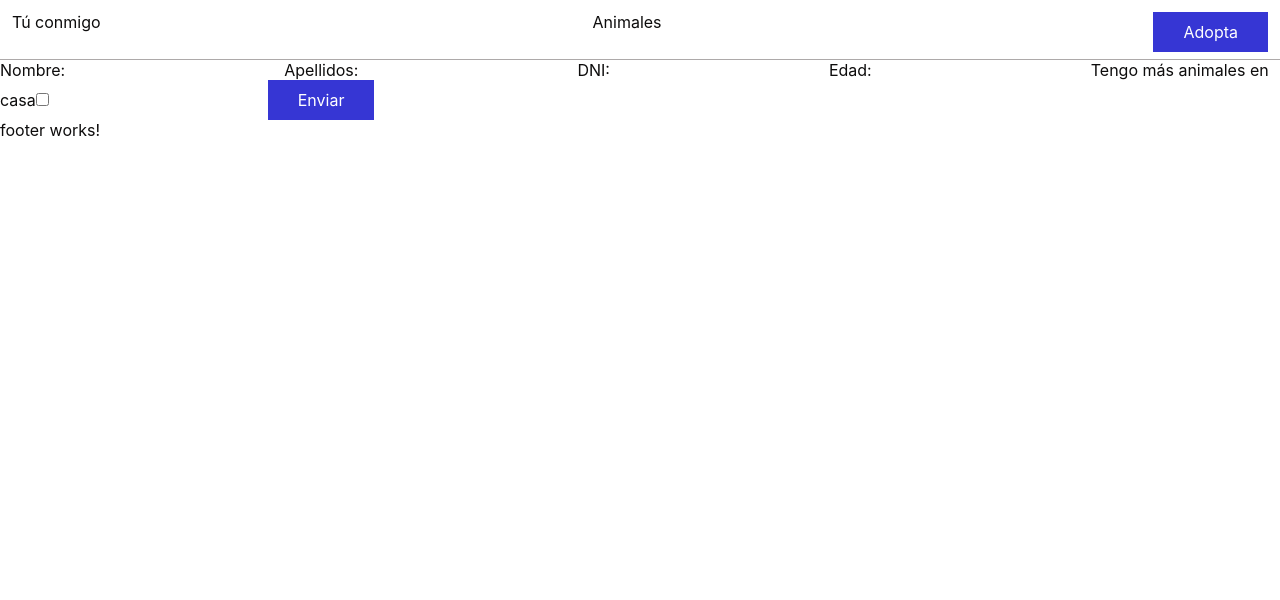
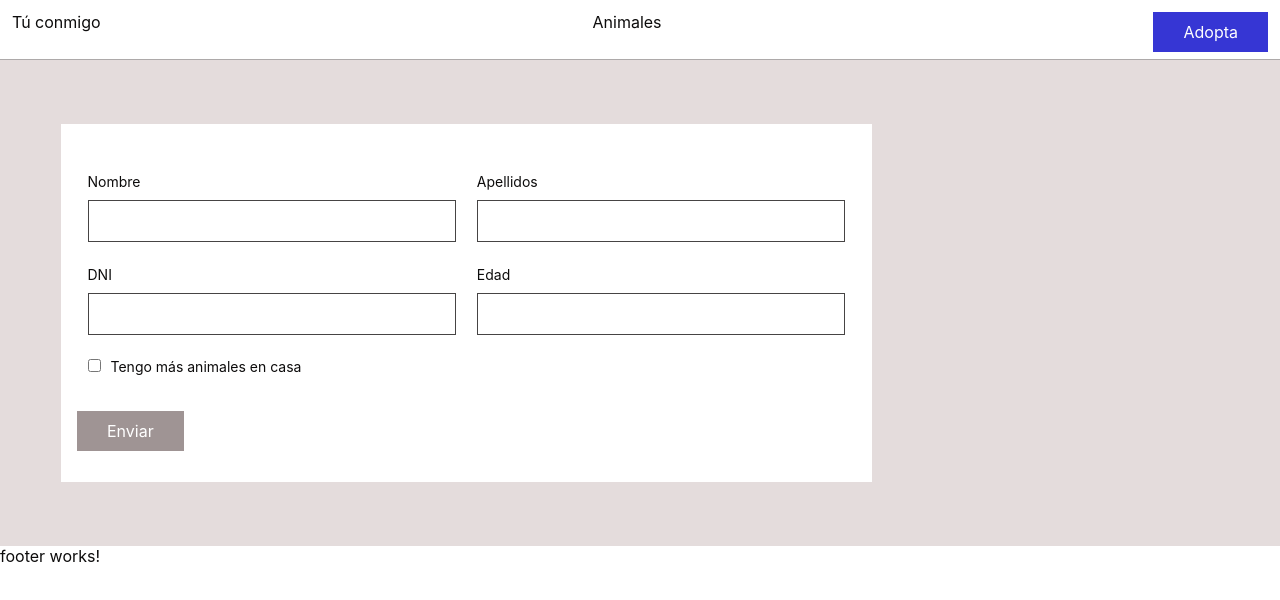
Before and after one commit to Bea-ro/tu-conmigo, an Angular app: page /adoptando-tu-animal/1 in a window 1280 px wide. Shown: the top 600 px of the page. Built offline with nearby package versions, Linux system fonts and the light colour scheme.

Commit message:
add styles to form

```diff
--- a/src/app/components/shared/animal/animal.component.css
+++ b/src/app/components/shared/animal/animal.component.css
@@ -3,6 +3,11 @@
   display: flex;
   flex-direction: column;
   padding-bottom: 36px;
+  background-color: #ffffff;
+}
+
+#animal-card-no-border {
+  border: none;
 }
 
 .animal-image {
@@ -26,9 +31,8 @@
 }
 
 .animal-type-age {
-  margin: 0 20px;
+  margin: 0 20px 20px 20px;
   padding: 18px 0;
-  margin-bottom: 20px;
   display: flex;
   justify-content: space-between;
   font-size: 16px;
@@ -36,6 +40,12 @@
   border-bottom: 1px solid #9f9494;
 }
 
+.adopt-page-style {
+  margin: 0 0 0 20px;
+  padding: 0;
+  border: none;
+}
+
 .age-title {
   font-weight: 600;
 }
--- a/src/app/components/shared/animal/animal.component.html
+++ b/src/app/components/shared/animal/animal.component.html
@@ -1,12 +1,19 @@
-<div *ngIf="animal" class="animal-card">
+<div *ngIf="animal" class="animal-card" id="animal-card-no-border">
   <img [src]="animal.image" [alt]="animal.name" class="animal-image" />
   <p class="animal-name">{{ animal.name }}</p>
   <p class="animal-description">{{ animal.description }}</p>
-  <div class="animal-type-age">
-    <p class="animal-type">{{ animal.type }}</p>
+  <div class="animal-type-age" [ngClass]="adoptPageStyle">
+    <!-- este elemento tiene un estilo en home y otro en adopta -->
+    <p *ngIf="!hideElementsAnimalCard" class="animal-type">{{ animal.type }}</p>
     <p class="animal-age">
       <span class="age-title">Edad:</span>{{ animal.age }} años
     </p>
   </div>
-  <button (click)="goToForm()">Adóptamne</button>
+  <button
+    (click)="goToForm()"
+    *ngIf="!hideElementsAnimalCard"
+    class="adoptame-button"
+  >
+    Adóptamne
+  </button>
 </div>
--- a/src/app/components/shared/animal/animal.component.ts
+++ b/src/app/components/shared/animal/animal.component.ts
@@ -12,6 +12,8 @@ import { Router, RouterLink } from '@angular/router';
 })
 export class AnimalComponent {
   @Input() animal?: Animal;
+  @Input() hideElementsAnimalCard?: boolean = false;
+  @Input() adoptPageStyle?: string | null = null;
 
   constructor(private router: Router) {}
 
--- a/src/app/pages/adopt-form/adopt-form.component.css
+++ b/src/app/pages/adopt-form/adopt-form.component.css
@@ -0,0 +1,55 @@
+:host {
+  display: flex;
+  background-color: #e4dcdc;
+  padding: 64px 61px;
+  gap: 54px;
+}
+
+.form-container {
+  background-color: #ffffff;
+  min-width: 70%;
+  padding: 44px 16px 31px 16px;
+  display: flex;
+  flex-direction: column;
+}
+
+.inputs-container {
+  display: grid;
+  grid-template-columns: 1fr 1fr;
+}
+
+fieldset {
+  font-size: 14px;
+  display: flex;
+  flex-direction: column;
+}
+
+input,
+label {
+  margin-bottom: 10px;
+}
+
+.text-input {
+  border: 1px solid #464444;
+  height: 42px;
+  color: #878282;
+  padding: 0.5rem;
+}
+
+.checkbox-field {
+  display: inline;
+}
+
+.checkbox-input {
+  margin-right: 10px;
+}
+
+.has-animals {
+  padding: 20px 0;
+}
+
+.submit-button {
+  margin-top: 20px;
+  background-color: #9f9494;
+  align-self: flex-start;
+}
--- a/src/app/pages/adopt-form/adopt-form.component.html
+++ b/src/app/pages/adopt-form/adopt-form.component.html
@@ -1,28 +1,60 @@
 <!-- en el submit que se elimine el animal del listado pero no hace falta persistir -->
-<form *ngIf="userForm" [formGroup]="userForm" (submit)="onSumbit()">
-  <label for="name">Nombre:</label>
-  <input type="text" id="name" formControlName="name" />
+<form
+  *ngIf="userForm"
+  [formGroup]="userForm"
+  (submit)="onSumbit()"
+  class="form-container"
+>
+  <div class="inputs-container">
+    <fieldset>
+      <label for="name">Nombre</label>
+      <input type="text" id="name" formControlName="name" class="text-input" />
+    </fieldset>
+    <fieldset>
+      <label for="surname">Apellidos</label>
+      <input
+        type="text"
+        id="surname"
+        formControlName="surname"
+        class="text-input"
+      />
+    </fieldset>
+    <fieldset>
+      <label for="dni">DNI</label>
+      <input type="text" id="dni" formControlName="dni" class="text-input" />
+    </fieldset>
+    <fieldset>
+      <label for="age">Edad</label>
+      <input type="number" id="age" formControlName="age" class="text-input" />
+    </fieldset>
+  </div>
 
-  <label for="surname">Apellidos:</label>
-  <input type="text" id="surname" formControlName="surname" />
+  <fieldset class="checkbox-field">
+    <input
+      type="checkbox"
+      id="has-animals"
+      formControlName="hasAnimals"
+      class="checkbox-input"
+    />
+    <label for="has-animals" class="has-animals"
+      >Tengo más animales en casa</label
+    >
+    <!-- mostrar solo si tiene -->
+    <input
+      *ngIf="hasAnimals"
+      type="text"
+      id="info-animals"
+      formControlName="infoAnimals"
+    />
+  </fieldset>
 
-  <label for="dni">DNI:</label>
-  <input type="text" id="dni" formControlName="dni" />
-
-  <label for="age">Edad:</label>
-  <input type="number" id="age" formControlName="age" />
-
-  <label for="has-animals">Tengo más animales en casa</label>
-  <input type="checkbox" id="has-animals" formControlName="hasAnimals" />
-
-  <!-- mostrar solo si tiene -->
-  <label for="info-animals"></label>
-  <input type="text" id="info-animals" formControlName="infoAnimals" />
-
-  <button type="submit">Enviar</button>
+  <button type="submit" class="submit-button">Enviar</button>
 </form>
 
-<!-- esto se hace por id-->
 <div>
-  <app-animal [animal]="animal"></app-animal>
+  <app-animal
+    [animal]="animal"
+    [hideElementsAnimalCard]="true"
+    adoptPageStyle="adopt-page-style"
+  ></app-animal>
 </div>
--- a/src/app/pages/adopt-form/adopt-form.component.ts
+++ b/src/app/pages/adopt-form/adopt-form.component.ts
@@ -23,6 +23,7 @@ import { AnimalsService } from '../../animals.service';
 export class AdoptFormComponent implements OnInit {
   public userForm?: FormGroup<User>;
   public animal?: Animal;
+  public hasAnimals?: boolean = false;
 
   constructor(
     private AnimalsService: AnimalsService,
```
Also changed, not shown: 1 other file (tests, documents, lock files or other folders).
